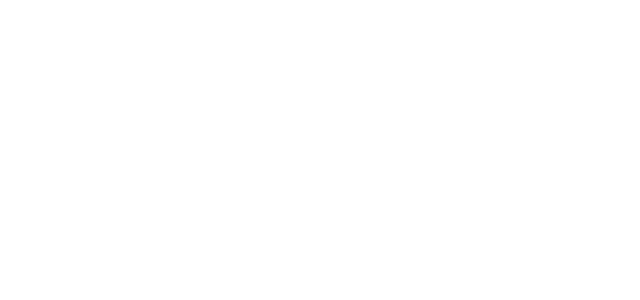
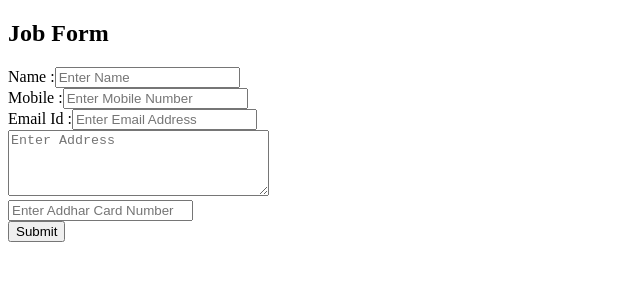
Before and after one commit to kumar0697/myProject, an Angular app: page /jobs in a window 1280 px wide. Shown: the top 300 px of the page, without its empty margins (0-640 px from the left). Built offline with nearby package versions, Linux system fonts and the light colour scheme.

Commit message:
done proper html

```diff
--- a/src/app/jobs/jobs.component.html
+++ b/src/app/jobs/jobs.component.html
@@ -1,5 +1,5 @@
 <div>
-    <form class="form-group" #jobForm="ngform" (ngSubmit)="save(jobForm)">
+    <form class="form-group" #jobForm="ngForm" (ngSubmit)="save(jobForm)">
 
         <h2>Job Form</h2>
         <div>
@@ -17,14 +17,8 @@
             <input type="email" name="email" placeholder="Enter Email Address " ngModel>
         </div>
 
-        <div>
-            <label for="address"></label>
-            <input type="" name="" placeholder="Enter " ngModel>
-        </div>
+        <textarea name="address" placeholder="Enter Address" ngModel cols="30" rows="4">Address :</textarea>
 
-        <div>
-            <textarea name="address" placeholder="Enter Address" ngModel cols="30" rows="10">Address :<textarea>
-        </div>
 
         <div>
             <label for="UID"></label>
@@ -32,7 +26,7 @@
         </div>
 
         <div>
-            <input type="submit" name="submit"   placeholder="SUBMIT"   ngModel >
+            <input type="submit" name="submit"   placeholder="SUBMIT" >
         </div>
 
     </form>
```
